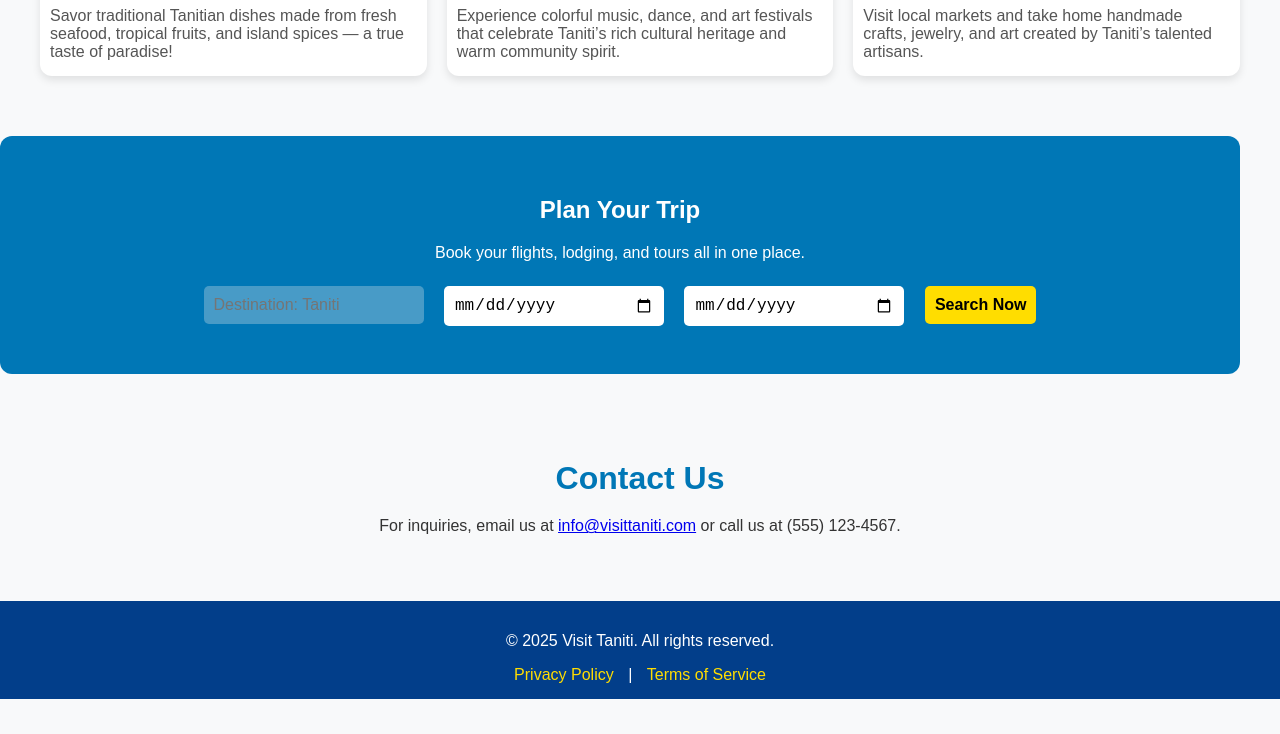
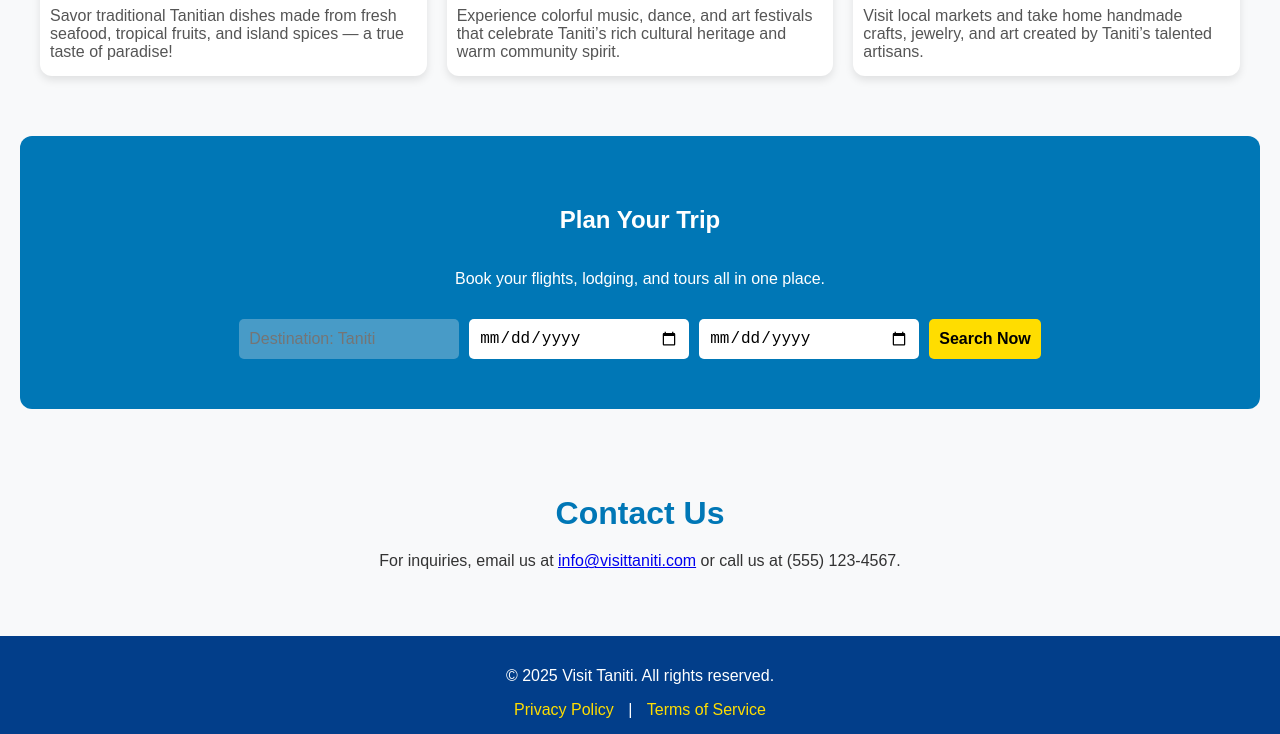
Before and after one commit to kibetamos/Taniti, a plain HTML site: page index.html in a window 1280 px wide. Shown: the part 1365-2099 px from the top of the page. Before the commit the page ends 2064 px from the top, so only its background shows below. Drawn offline with Linux system fonts and the light colour scheme.

Commit message:
update taniti

```diff
--- a/index.html
+++ b/index.html
@@ -22,6 +22,7 @@
       align-items: center;
       color: white;
       text-shadow: 1px 1px 4px rgba(0, 0, 0, 0.7);
+      text-align: center;
     }
 
     header h1 {
@@ -34,6 +35,7 @@
       justify-content: center;
       background-color: #0077b6;
       padding: 12px;
+      flex-wrap: wrap;
     }
 
     nav a {
@@ -100,16 +102,27 @@
     .booking {
       background-color: #0077b6;
       color: white;
-      padding: 40px 20px;
       text-align: center;
       border-radius: 12px;
-      margin: 40px 0;
+      margin: 40px auto;
+      padding: 50px 20px;
+      display: flex;
+      flex-direction: column;
+      align-items: center;
+      justify-content: center;
+    }
+
+    .booking form {
+      display: flex;
+      flex-wrap: wrap;
+      justify-content: center;
+      gap: 10px;
+      margin-top: 15px;
     }
 
     .booking input,
     .booking button {
       padding: 10px;
-      margin: 8px;
       border-radius: 5px;
       border: none;
       font-size: 1rem;
@@ -147,6 +160,16 @@
 
     footer a:hover {
       text-decoration: underline;
+    }
+
+    /* Responsive Adjustments */
+    @media (max-width: 600px) {
+      header h1 {
+        font-size: 2rem;
+      }
+      .booking input {
+        width: 100%;
+      }
     }
   </style>
 </head>
@@ -187,7 +210,8 @@
       </div>
     </div>
   </div>
-    <!-- Dining & Culture -->
+
+  <!-- Dining & Culture -->
   <div class="container" id="dining">
     <h2 class="section-title">Dining & Culture</h2>
     <div class="attractions">
@@ -209,15 +233,16 @@
     </div>
   </div>
 
-
   <!-- Booking -->
   <div class="container booking" id="booking">
     <h2>Plan Your Trip</h2>
     <p>Book your flights, lodging, and tours all in one place.</p>
-    <input type="text" placeholder="Destination: Taniti" disabled />
-    <input type="date" placeholder="Check-in" />
-    <input type="date" placeholder="Check-out" />
-    <button>Search Now</button>
+    <form>
+      <input type="text" placeholder="Destination: Taniti" disabled />
+      <input type="date" placeholder="Check-in" />
+      <input type="date" placeholder="Check-out" />
+      <button type="button">Search Now</button>
+    </form>
   </div>
 
   <!-- Contact Section -->
```
